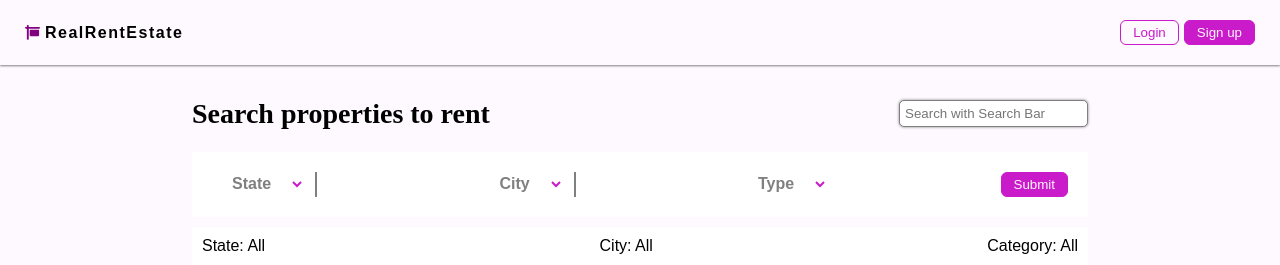
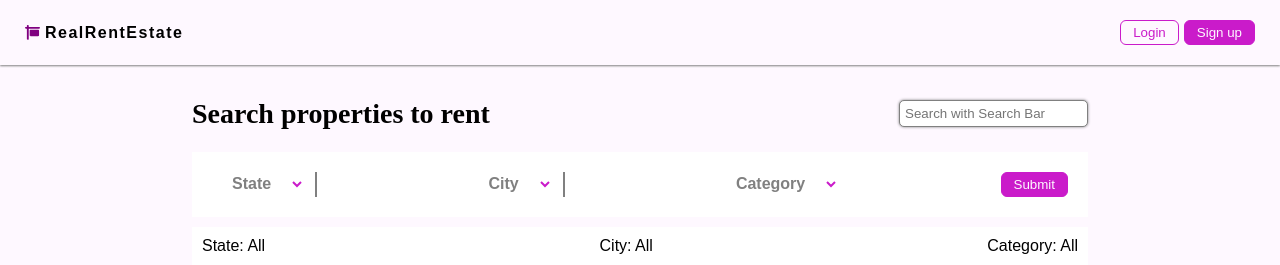
Before and after one commit to SamirKaushik/Rent-Real-Estate, a React (Create React App) app: page / in a window 1280 px wide. Shown: the top 265 px of the page. Built offline with nearby package versions, Linux system fonts and the light colour scheme.

Commit message:
minor changes

```diff
--- a/src/SearchFilter.js
+++ b/src/SearchFilter.js
@@ -39,7 +39,7 @@ const SearchFilter = ({filterVal,filter}) => {
                     </select>
                 </div>
                 <div>
-                <span>Type</span>
+                <span>Category</span>
                     <select name="type" id="type">
                     {Array.from(types).map((type)=>{
                             return <option value={type}>{type}</option>
```
